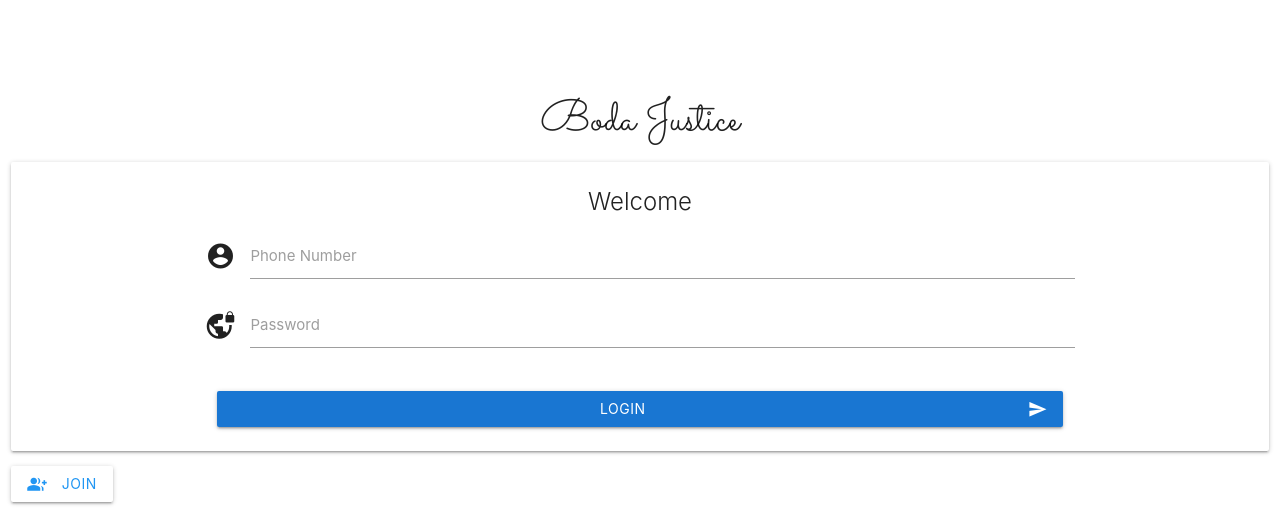
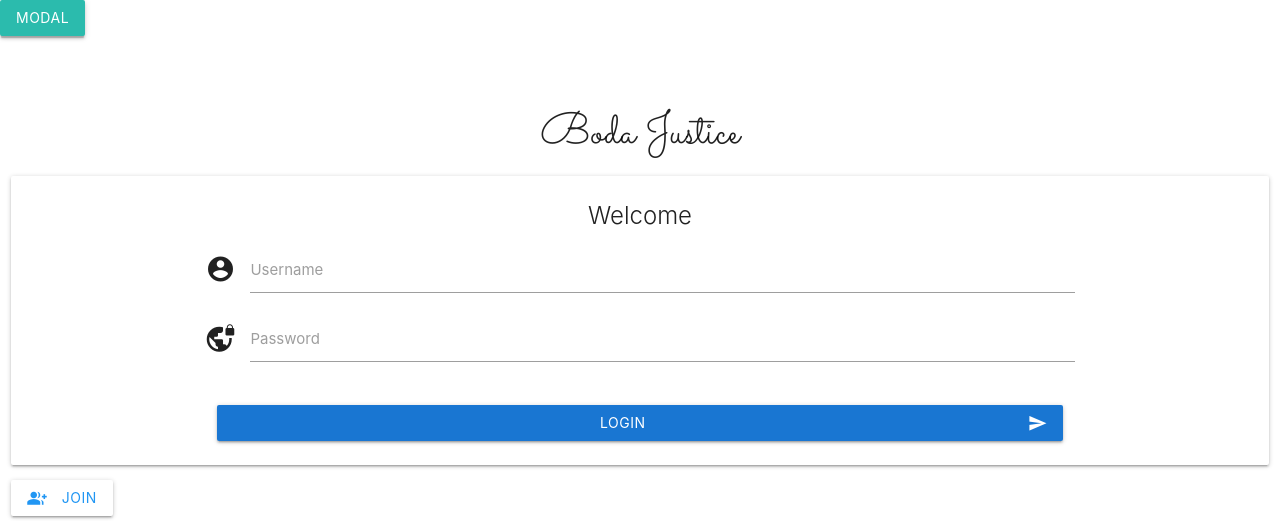
Before and after one commit to boda-justice/boda-justice-frontend, a Python web app: template app/templates/main/index.html in a window 1280 px wide. Shown: the top 521 px of the page. Run offline with Jinja, Linux system fonts and the light colour scheme; the template is opened without the code that fills it, so the values that code supplies are empty.

Commit message:
add icons and modal

```diff
--- a/app/static/js/app.js
+++ b/app/static/js/app.js
@@ -47,12 +47,13 @@ window.addEventListener('appinstalled', (evt) => {
 
 // Initialize side nav
 document.addEventListener('DOMContentLoaded', function() {
-  var sidenav = document.querySelectorAll('.sidenav');
-  var sideNavInstances = M.Sidenav.init(sidenav, {});
+  var sidenavs = document.querySelectorAll('.sidenav');
+  for (let i = 0; i < sidenavs.length; i++) {
+    M.SideNav.init(sidenavs[i]);
+  }
 
-  var tabs = document.querySelectorAll('.tabs');
-  var tabsInstances = M.Tabs.init(tabs, {
-    swipeable : true,
-    responsiveThreshold : 1920
-  });
+  var modals = document.querySelectorAll('.modal')
+  for (var i = 0; i < modals.length; i++){
+    M.Modal.init(modals[i]);
+  }
 });
--- a/app/templates/main/index.html
+++ b/app/templates/main/index.html
@@ -1,6 +1,7 @@
 {% extends "layout.html" %}
 {% block main %}
 
+{% include "main/join_prompt.html" %}
 {% include "main/login.html" %}
 
 {% endblock %}
--- a/app/templates/main/login.html
+++ b/app/templates/main/login.html
@@ -9,8 +9,8 @@
             <div class="row">
               <div class="input-field">
                 <i class="material-icons prefix">account_circle</i>
-                <input id="icon_prefix" type="tel" class="validate">
-                <label for="icon_prefix">Phone Number</label>
+                <input id="icon_prefix" type="text" class="validate">
+                <label for="icon_prefix">Username</label>
               </div>
               <div class="input-field">
                 <i class="material-icons prefix">vpn_lock</i>
```
Also changed, not shown: app/static/images/icons/icon-128x128.png, app/static/images/icons/icon-144x144.png, app/static/images/icons/icon-152x152.png, app/static/images/icons/icon-192x192.png, app/static/images/icons/icon-384x384.png, app/static/images/icons/icon-512x512.png, app/static/images/icons/icon-72x72.png, app/static/images/icons/icon-96x96.png.
